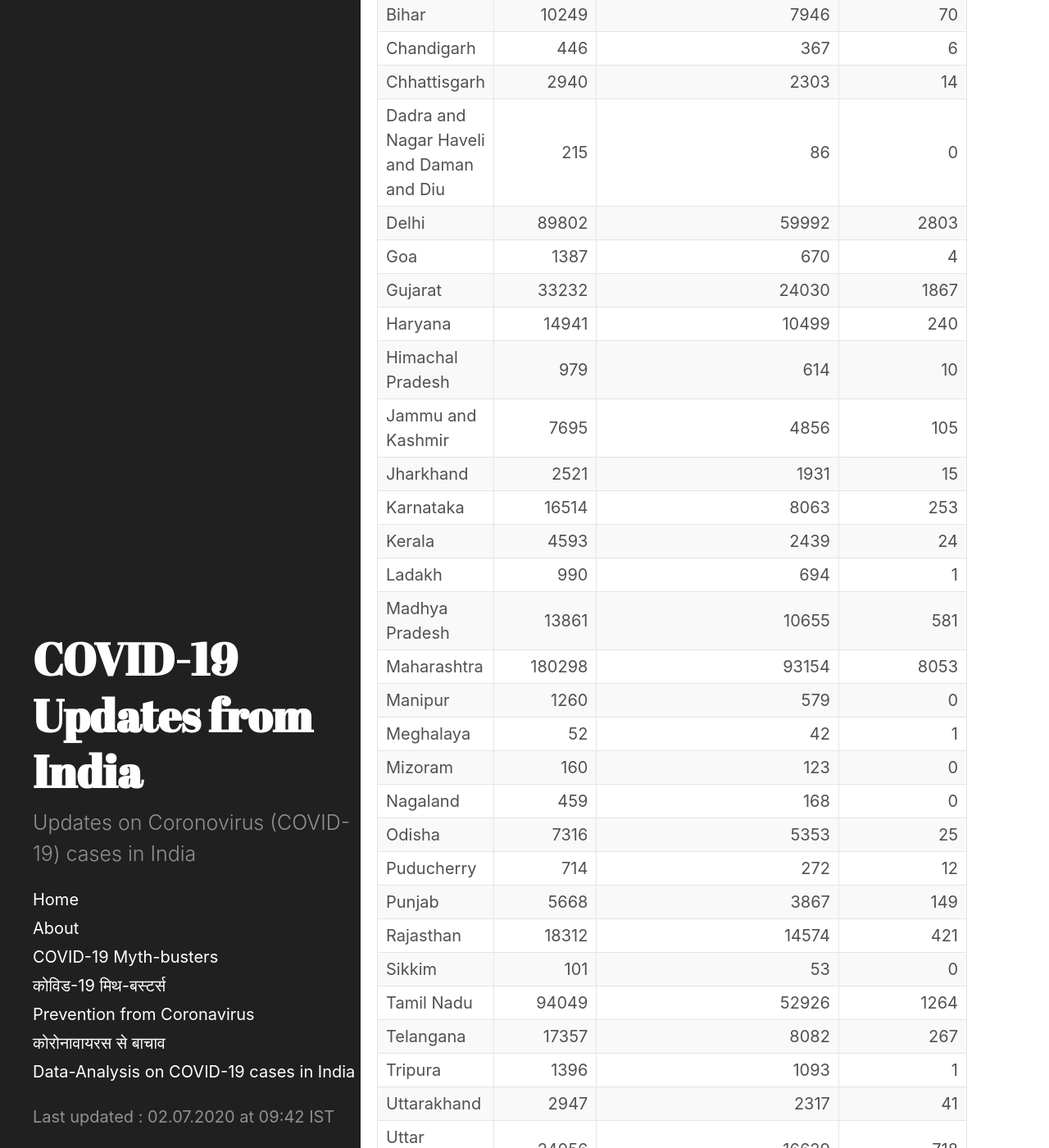
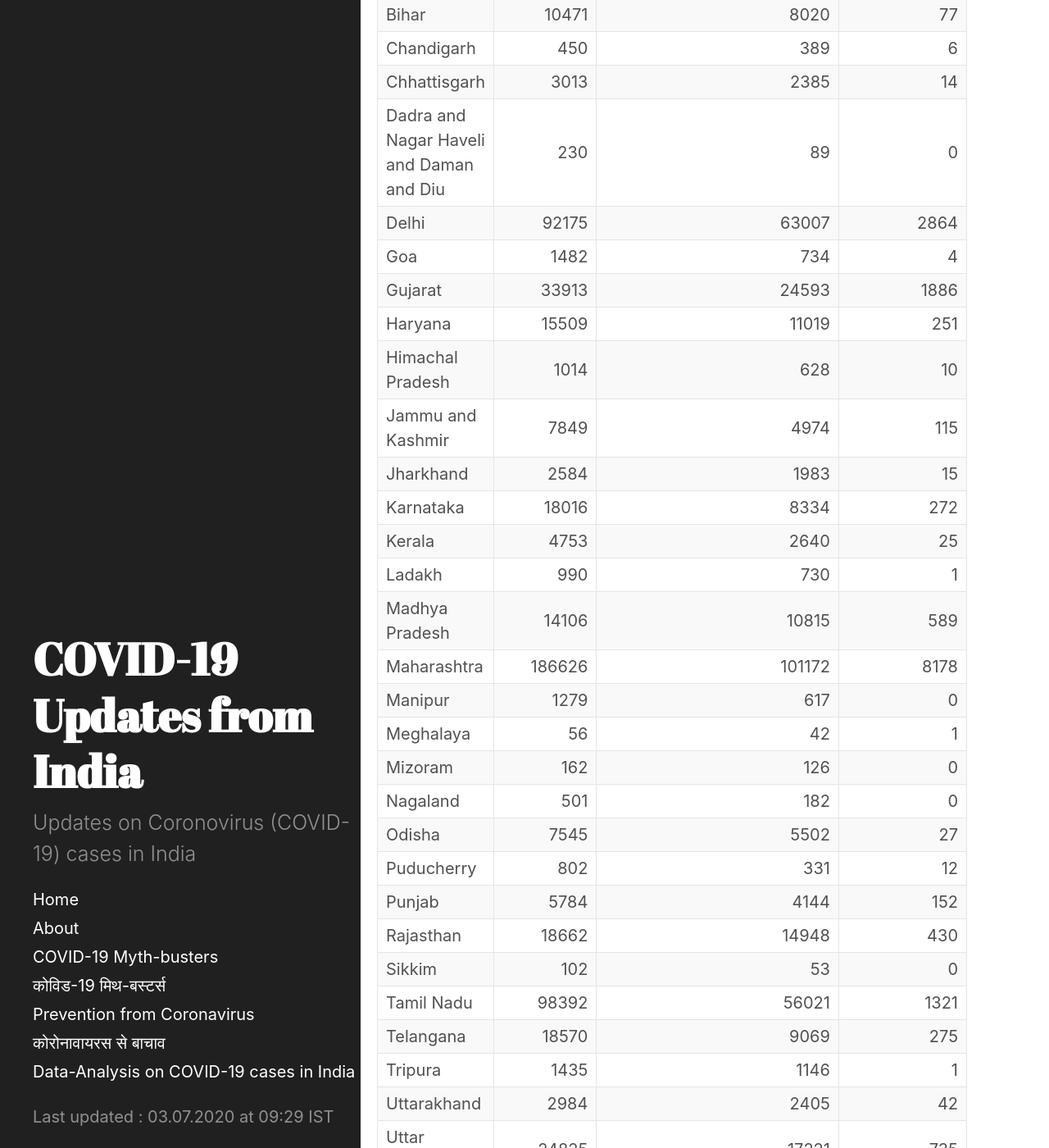
Before and after one commit to bhooraj/covid19updates-india, a Jekyll site: the page built from _posts/2020-07-03-home.md, in a window 1280 px wide and 1400 px high, scrolled down 990 px. Shown: the whole window at 82% size. Built offline with Jekyll 4.4.1, drawn with Linux system fonts in a browser that asks for light colours; some of the changed text lies outside the part shown.

Commit message:
3rdJuly Update

```diff
--- a/_data/last_updated.yml
+++ b/_data/last_updated.yml
@@ -1 +1 @@
-- updated_on : 02.07.2020 at 09:42 IST
+- updated_on : 03.07.2020 at 09:29 IST
--- /dev/null
+++ b/_includes/table-20200703-0929.md
@@ -0,0 +1,38 @@
+| Name of State / UT                       |   Total Confirmed cases |   Cured/Discharged/Migrated |   Deaths ( more than 70% cases due to comorbidities ) |
+|:-----------------------------------------|------------------------:|----------------------------:|------------------------------------------------------:|
+| Andaman and Nicobar Islands              |                     109 |                          51 |                                                     0 |
+| Andhra Pradesh                           |                   16097 |                        7313 |                                                   198 |
+| Arunachal Pradesh                        |                     195 |                          66 |                                                     1 |
+| Assam                                    |                    9013 |                        6106 |                                                    12 |
+| Bihar                                    |                   10471 |                        8020 |                                                    77 |
+| Chandigarh                               |                     450 |                         389 |                                                     6 |
+| Chhattisgarh                             |                    3013 |                        2385 |                                                    14 |
+| Dadra and Nagar Haveli and Daman and Diu |                     230 |                          89 |                                                     0 |
+| Delhi                                    |                   92175 |                       63007 |                                                  2864 |
+| Goa                                      |                    1482 |                         734 |                                                     4 |
+| Gujarat                                  |                   33913 |                       24593 |                                                  1886 |
+| Haryana                                  |                   15509 |                       11019 |                                                   251 |
+| Himachal Pradesh                         |                    1014 |                         628 |                                                    10 |
+| Jammu and Kashmir                        |                    7849 |                        4974 |                                                   115 |
+| Jharkhand                                |                    2584 |                        1983 |                                                    15 |
+| Karnataka                                |                   18016 |                        8334 |                                                   272 |
+| Kerala                                   |                    4753 |                        2640 |                                                    25 |
+| Ladakh                                   |                     990 |                         730 |                                                     1 |
+| Madhya Pradesh                           |                   14106 |                       10815 |                                                   589 |
+| Maharashtra                              |                  186626 |                      101172 |                                                  8178 |
+| Manipur                                  |                    1279 |                         617 |                                                     0 |
+| Meghalaya                                |                      56 |                          42 |                                                     1 |
+| Mizoram                                  |                     162 |                         126 |                                                     0 |
+| Nagaland                                 |                     501 |                         182 |                                                     0 |
+| Odisha                                   |                    7545 |                        5502 |                                                    27 |
+| Puducherry                               |                     802 |                         331 |                                                    12 |
+| Punjab                                   |                    5784 |                        4144 |                                                   152 |
+| Rajasthan                                |                   18662 |                       14948 |                                                   430 |
+| Sikkim                                   |                     102 |                          53 |                                                     0 |
+| Tamil Nadu                               |                   98392 |                       56021 |                                                  1321 |
+| Telangana                                |                   18570 |                        9069 |                                                   275 |
+| Tripura                                  |                    1435 |                        1146 |                                                     1 |
+| Uttarakhand                              |                    2984 |                        2405 |                                                    42 |
+| Uttar Pradesh                            |                   24825 |                       17221 |                                                   735 |
+| West Bengal                              |                   19819 |                       13037 |                                                   699 |
+| Cases being reassigned to states         |                    6031 |                           0 |                                                     0 |
--- a/_posts/2020-07-02-home.md
+++ b/_posts/2020-07-03-home.md
@@ -4,7 +4,7 @@ title: COVID-19 Updates from India
 last_update: true
 ---
 
-#### COVID-19 Cases in India (as on  02	July 2020, 08:00 IST)
+#### COVID-19 Cases in India (as on  03	July 2020, 08:00 IST)
 <div class="alert alert-primary" role="alert">
 <p id = "totalcases" style="font-size: 1.2rem; font-weight: bold;"></p>
 <p id = "totalrecovered" style="font-size: 1.2rem; font-weight: bold;"></p>
@@ -22,7 +22,7 @@ Active Cases = Total cases - (Total Recovered/Discharged/Migrated + Total Deaths
 
 <div class="datatable-begin"></div>
 
-{% include table-20200702-0942.md %}
+{% include table-20200703-0929.md %}
 
 <div class="datatable-end"></div>
 <br>
```
Also changed, not shown: _includes/charts-20200703-0931.html (added, +193 -0 lines), _posts/2020-06-22-Updates.md (renamed from _posts/2020-06-21-Updates.md, +3 -0 lines), _posts/2020-07-03-Latest-updates.md (renamed from _posts/2020-07-02-Latest-updates.md, +4 -4 lines), stats-and-charts.md (+2 -2 lines).
